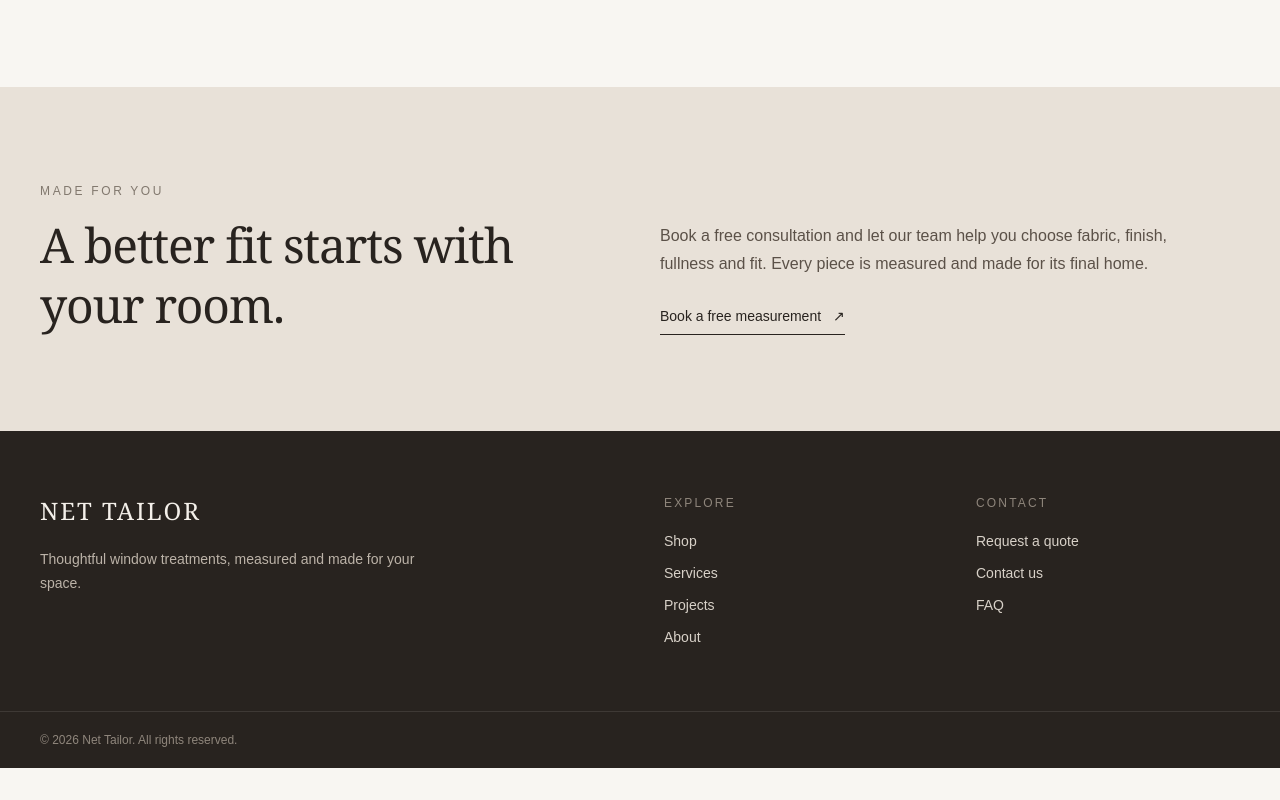
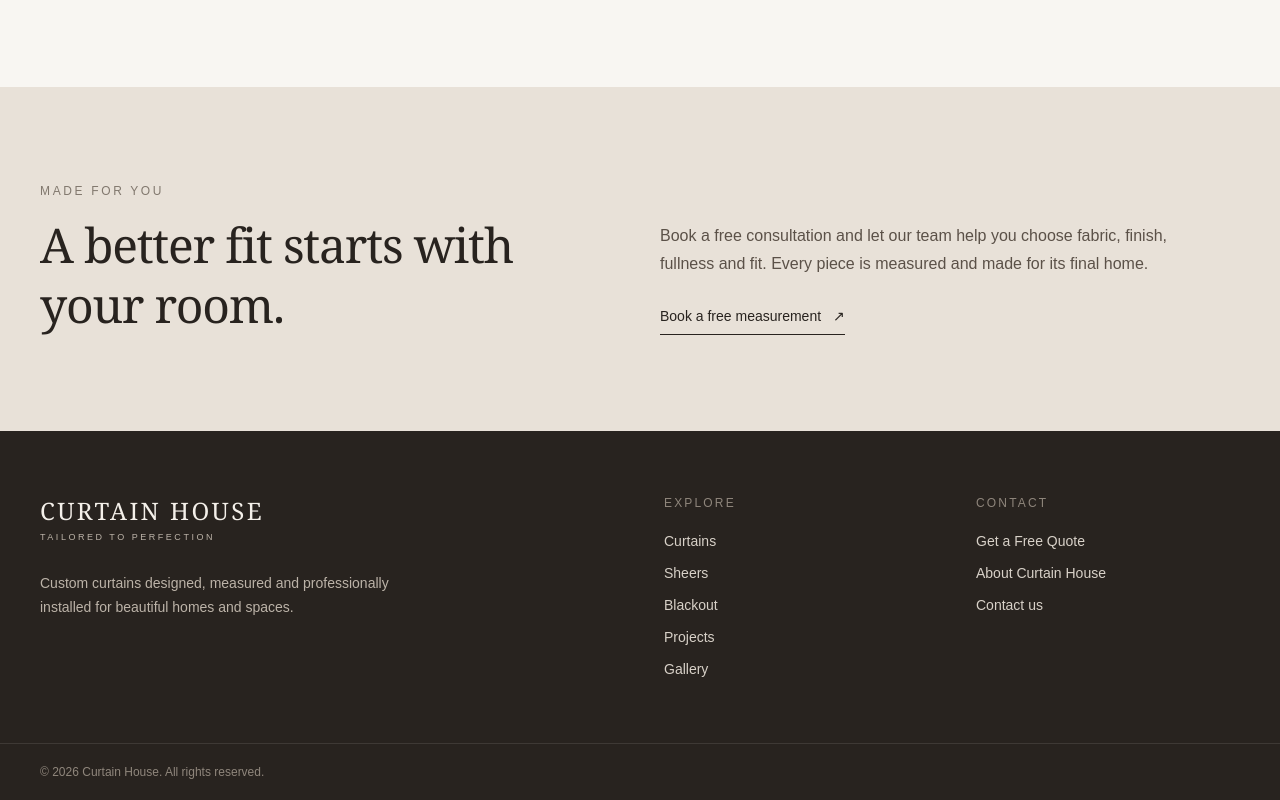
Before and after one commit to joel-mwangi/net-tailor, a Next.js app: page / in a window 1280 px wide. Shown: the part 1573-2373 px from the top of the page. Before the commit the page ends 2341 px from the top, so only its background shows below. Built offline with nearby package versions, Linux system fonts and the light colour scheme.

Commit message:
feat: align footer branding with Curtain House

```diff
--- a/components/marketing/site-footer.tsx
+++ b/components/marketing/site-footer.tsx
@@ -1,5 +1,49 @@
 import Link from "next/link";
 
+const exploreLinks = [
+  ["Curtains", "/shop?category=curtains"],
+  ["Sheers", "/shop?category=sheers"],
+  ["Blackout", "/shop?category=blackout"],
+  ["Projects", "/projects"],
+  ["Gallery", "/gallery"],
+] as const;
+
 export function SiteFooter() {
-  return <footer className="bg-[#28231f] text-[#f4f0ea]"><div className="mx-auto grid max-w-7xl gap-12 px-6 py-16 sm:grid-cols-2 lg:grid-cols-4 lg:px-10"><div className="lg:col-span-2"><p className="font-serif text-2xl tracking-[0.08em]">NET TAILOR</p><p className="mt-5 max-w-sm text-sm leading-6 text-[#bcb3a8]">Thoughtful window treatments, measured and made for your space.</p></div><div><p className="text-xs uppercase tracking-[0.18em] text-[#8f867c]">Explore</p><div className="mt-5 grid gap-3 text-sm text-[#d8d1c8]"><Link href="/shop">Shop</Link><Link href="/services">Services</Link><Link href="/projects">Projects</Link><Link href="/about">About</Link></div></div><div><p className="text-xs uppercase tracking-[0.18em] text-[#8f867c]">Contact</p><div className="mt-5 grid gap-3 text-sm text-[#d8d1c8]"><Link href="/quote">Request a quote</Link><Link href="/contact">Contact us</Link><Link href="/faq">FAQ</Link></div></div></div><div className="border-t border-white/10"><div className="mx-auto max-w-7xl px-6 py-5 text-xs text-[#8f867c] lg:px-10">© {new Date().getFullYear()} Net Tailor. All rights reserved.</div></div></footer>;
+  return (
+    <footer className="bg-[#28231f] text-[#f4f0ea]">
+      <div className="mx-auto grid max-w-7xl gap-12 px-6 py-16 sm:grid-cols-2 lg:grid-cols-4 lg:px-10">
+        <div className="lg:col-span-2">
+          <Link href="/" className="inline-block">
+            <span className="block font-serif text-2xl tracking-[0.1em]">CURTAIN HOUSE</span>
+            <span className="mt-1 block text-[9px] tracking-[0.28em] text-[#bcb3a8]">TAILORED TO PERFECTION</span>
+          </Link>
+          <p className="mt-6 max-w-sm text-sm leading-6 text-[#bcb3a8]">
+            Custom curtains designed, measured and professionally installed for beautiful homes and spaces.
+          </p>
+        </div>
+
+        <div>
+          <p className="text-xs uppercase tracking-[0.18em] text-[#8f867c]">Explore</p>
+          <div className="mt-5 grid gap-3 text-sm text-[#d8d1c8]">
+            {exploreLinks.map(([label, href]) => <Link key={label} href={href} className="hover:text-white">{label}</Link>)}
+          </div>
+        </div>
+
+        <div>
+          <p className="text-xs uppercase tracking-[0.18em] text-[#8f867c]">Contact</p>
+          <div className="mt-5 grid gap-3 text-sm text-[#d8d1c8]">
+            <Link href="/quote" className="hover:text-white">Get a Free Quote</Link>
+            <Link href="/about" className="hover:text-white">About Curtain House</Link>
+            <Link href="/contact" className="hover:text-white">Contact us</Link>
+          </div>
+        </div>
+      </div>
+
+      <div className="border-t border-white/10">
+        <div className="mx-auto max-w-7xl px-6 py-5 text-xs text-[#8f867c] lg:px-10">
+          © {new Date().getFullYear()} Curtain House. All rights reserved.
+        </div>
+      </div>
+    </footer>
+  );
 }
```
